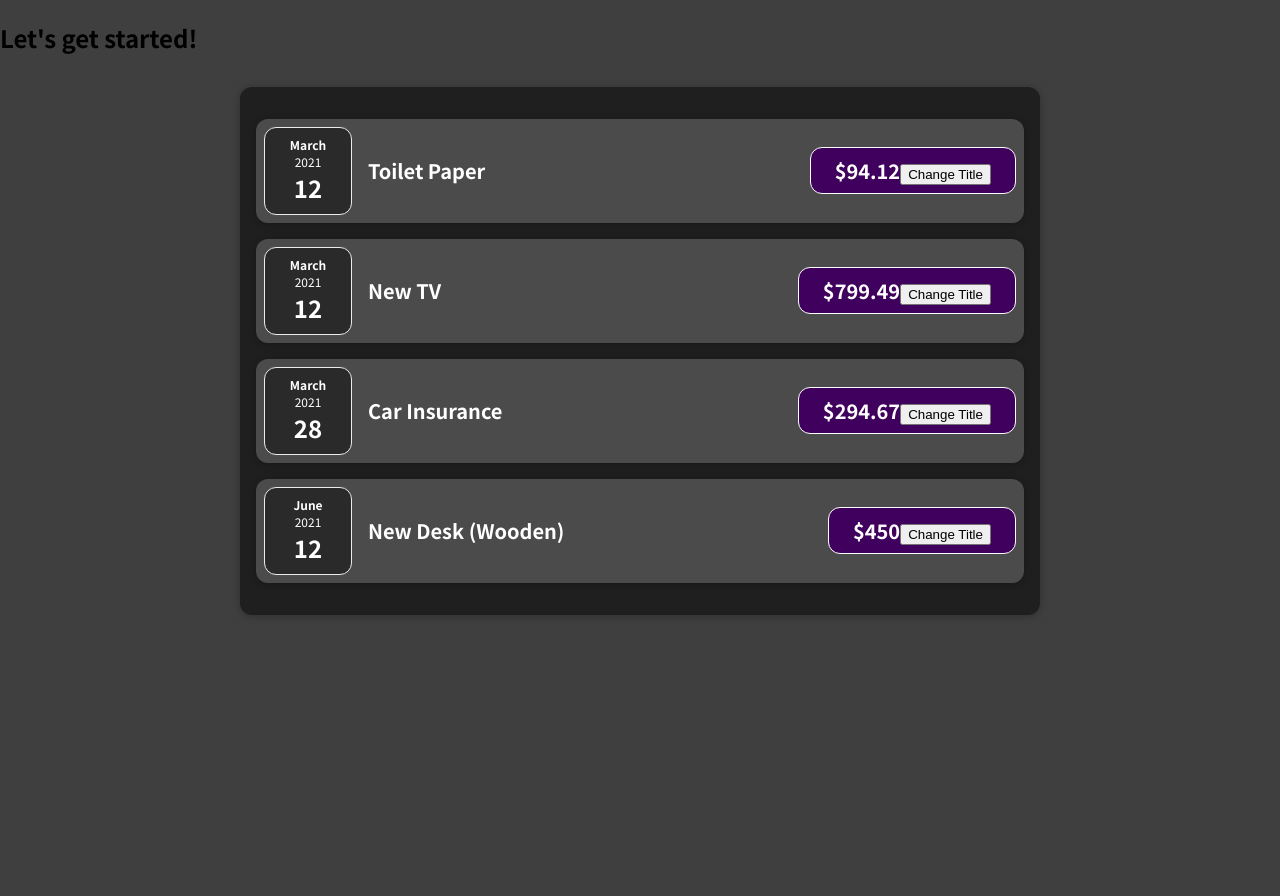
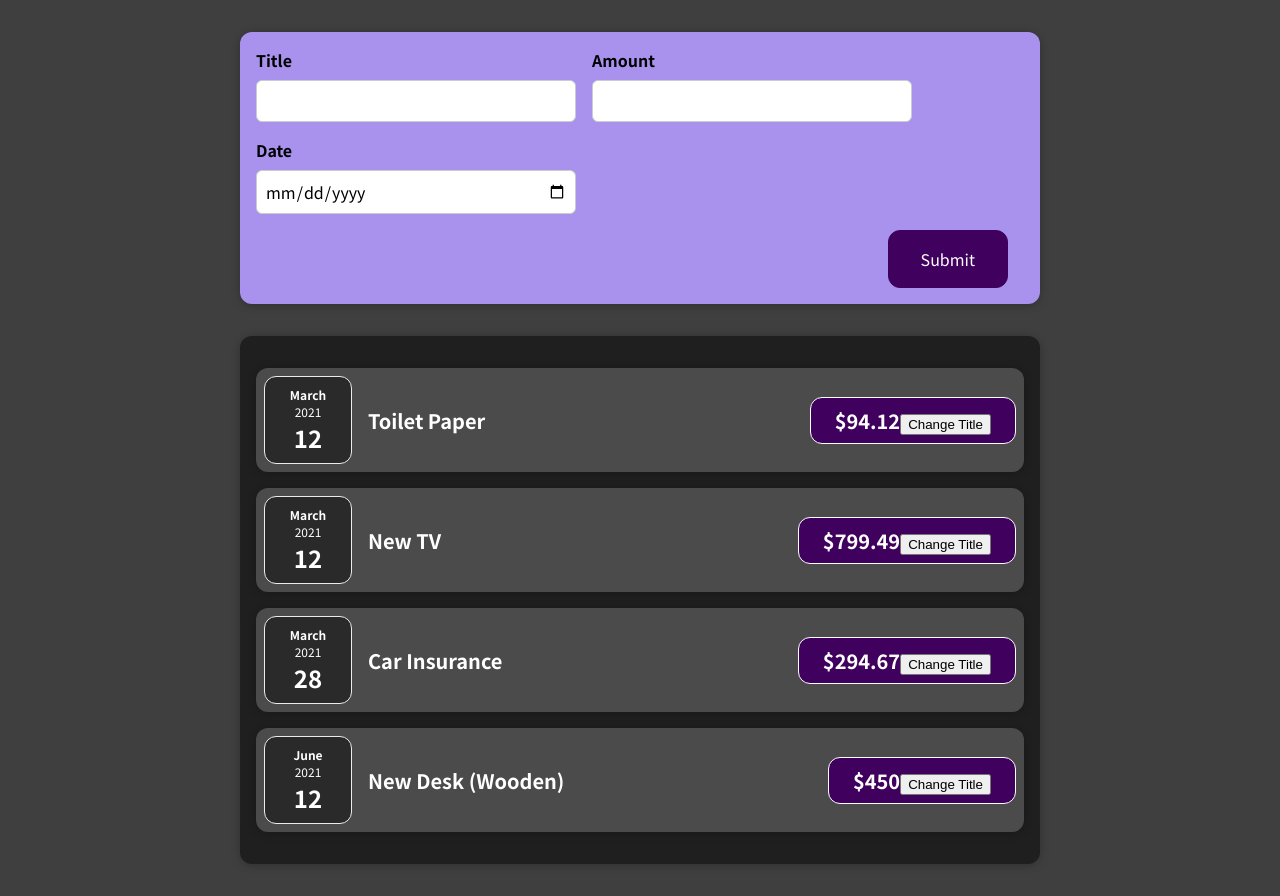
Before and after one commit to EHeathcote/ExpenseTracker, a React (Create React App) app: page / in a window 1280 px wide. Before the commit the page ends 800 px from the top, so only its background shows below. Built offline with nearby package versions, Linux system fonts and the light colour scheme.

Commit message:
pushing data up from child ExpenseForm to parent NewExpense to that component's parent App.s

```diff
--- a/src/App.js
+++ b/src/App.js
@@ -1,4 +1,5 @@
 import ExpenseList from "./components/Expenses/ExpenseList";
+import NewExpense from "./components/NewExpense/NewExpense";
 
 function App() {
   const expenses = [
@@ -27,9 +28,13 @@
       date: new Date(2021, 5, 12),
     },
   ];
+  const addExpenseHandler = (expense) => {
+    console.log("In App.js");
+    console.log(expense);
+  };
   return (
     <div>
-      <h2>Let's get started!</h2>
+      <NewExpense onAddExpense={addExpenseHandler} />
       <ExpenseList expenseList={expenses} />
     </div>
   );
--- a/src/components/Expenses/ExpenseItem.js
+++ b/src/components/Expenses/ExpenseItem.js
@@ -9,7 +9,7 @@
 // react will give us one parameter for each component which will be an object holding all recieved attributes as properties
 function ExpenseItem(props) {
   // imperative way of adding event listener: document.getElementById('root').addEventListener(event);
-  // react hook useState must be called directly in a react element function
+  // react hook useState must be called directly in a react element function, using const here becuause we are updating the title with setTitle, not directly with equal sign
   const [title, setTitle] = useState(props.title);
   const clickHandler = () => {
     // state updating function tells react that you want to assign a new value to the state which also tells react that the entire component instance should be reevaluated
--- /dev/null
+++ b/src/components/NewExpense/ExpenseForm.css
@@ -0,0 +1,26 @@
+.new-expense__controls {
+  display: flex;
+  flex-wrap: wrap;
+  gap: 1rem;
+  margin-bottom: 1rem;
+  text-align: left;
+}
+
+.new-expense__control label {
+  font-weight: bold;
+  margin-bottom: 0.5rem;
+  display: block;
+}
+
+.new-expense__control input {
+  font: inherit;
+  padding: 0.5rem;
+  border-radius: 6px;
+  border: 1px solid #ccc;
+  width: 20rem;
+  max-width: 100%;
+}
+
+.new-expense__actions {
+  text-align: right;
+}
--- /dev/null
+++ b/src/components/NewExpense/ExpenseForm.js
@@ -0,0 +1,91 @@
+import React, { useState } from "react";
+import "./ExpenseForm.css";
+
+const ExpenseForm = (props) => {
+  // multi-state approach
+  const [enteredTitle, setEnteredTitle] = useState("");
+  const [enteredAmount, setEnteredAmount] = useState("");
+  const [enteredDate, setEnteredDate] = useState("");
+
+  // single-state approach
+  //   const [userInput, setUserInput] = useState({
+  //     enteredTitle: "",
+  //     enteredAmount: "",
+  //     enteredDate: "",
+  //   });
+
+  const titleChangeHandler = (event) => {
+    setEnteredTitle(event.target.value);
+
+    //Multi-state approach-whenever you update a state and it is dependent on the immediate previous state:
+    // setUserInput((prevState) => {
+    //   return { ...prevState, enteredTitle: event.target.value };
+    // });
+  };
+  const amountChangeHandler = (event) => {
+    setEnteredAmount(event.target.value);
+  };
+  const dateChangeHandler = (event) => {
+    setEnteredDate(event.target.value);
+    // setUserInput({
+    //   // use spread operator to copy old state information
+    //   ...userInput,
+    //   //   override title with updated title entered
+    //   enteredDate: event.target.value,
+    // });
+  };
+  const submitHandler = (event) => {
+    //   regular javascript behavior
+    event.preventDefault();
+    const expenseData = {
+      title: enteredTitle,
+      amount: enteredAmount,
+      date: new Date(enteredDate),
+    };
+    // onSaveExpenseData defined in NewExpense component so can be passed in as a prop to Expense form and used --> passing entered information from child expense form to parent newexpense
+    props.onSaveExpenseData(expenseData);
+    setEnteredTitle("");
+    setEnteredAmount("");
+    setEnteredDate("");
+  };
+
+  return (
+    <form onSubmit={submitHandler}>
+      <div className="new-expense__controls">
+        <div className="new-expense__control">
+          <label>Title</label>
+          <input
+            type="text"
+            value={enteredTitle}
+            onChange={titleChangeHandler}
+          />
+        </div>
+        <div className="new-expense__control">
+          <label>Amount</label>
+          <input
+            type="number"
+            min="0.01"
+            step="0.01"
+            value={enteredAmount}
+            onChange={amountChangeHandler}
+          />
+        </div>
+        <div className="new-expense__control">
+          <label>Date</label>
+          <input
+            type="date"
+            min="2019-01-01"
+            max="2022-12-31"
+            value={enteredDate}
+            onChange={dateChangeHandler}
+          />
+        </div>
+      </div>
+      <div className="new-expense__actions">
+        <button type="submit">Submit</button>
+      </div>
+    </form>
+  );
+};
+
+export default ExpenseForm;
--- /dev/null
+++ b/src/components/NewExpense/NewExpense.css
@@ -0,0 +1,38 @@
+.new-expense {
+  background-color: #a892ee;
+  padding: 1rem;
+  margin: 2rem auto;
+  width: 50rem;
+  max-width: 95%;
+  border-radius: 12px;
+  text-align: center;
+  box-shadow: 0 1px 8px rgba(0, 0, 0, 0.25);
+}
+
+.new-expense button {
+  font: inherit;
+  cursor: pointer;
+  padding: 1rem 2rem;
+  border: 1px solid #40005d;
+  background-color: #40005d;
+  color: white;
+  border-radius: 12px;
+  margin-right: 1rem;
+}
+
+.new-expense button:hover,
+.new-expense button:active {
+  background-color: #510674;
+  border-color: #510674;
+}
+
+.new-expense button.alternative {
+  color: #220131;
+  border-color: transparent;
+  background-color: transparent;
+}
+
+.new-expense button.alternative:hover,
+.new-expense button.alternative:active {
+  background-color: #ddb3f8;
+}
--- /dev/null
+++ b/src/components/NewExpense/NewExpense.js
@@ -0,0 +1,22 @@
+import React from "react";
+import ExpenseForm from "./ExpenseForm.js";
+import "./NewExpense.css";
+
+const NewExpense = (props) => {
+  const saveExpenseDataHandler = (enteredExpenseData) => {
+    const expenseData = {
+      ...enteredExpenseData,
+      id: Math.random().toString(),
+    };
+    //   calling the function onAddExpense passed as a value from the parent component in App.js -->allows passing enriched expense data information from child newexpense to parent app.js
+    props.onAddExpense(expenseData);
+  };
+
+  return (
+    <div className="new-expense">
+      <ExpenseForm onSaveExpenseData={saveExpenseDataHandler} />
+    </div>
+  );
+};
+
+export default NewExpense;
```
